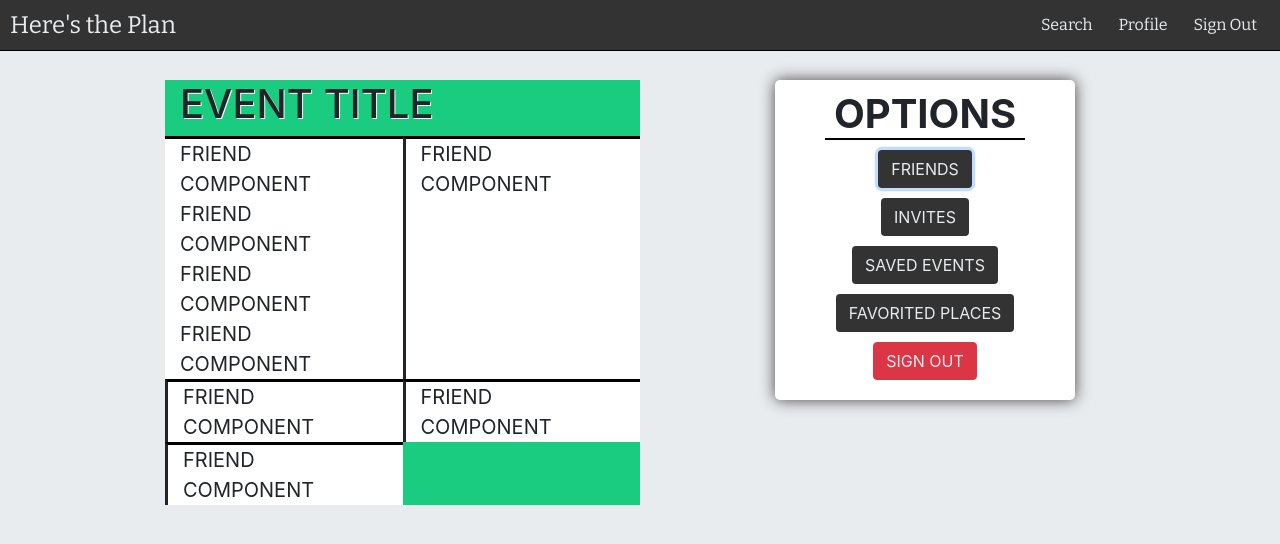
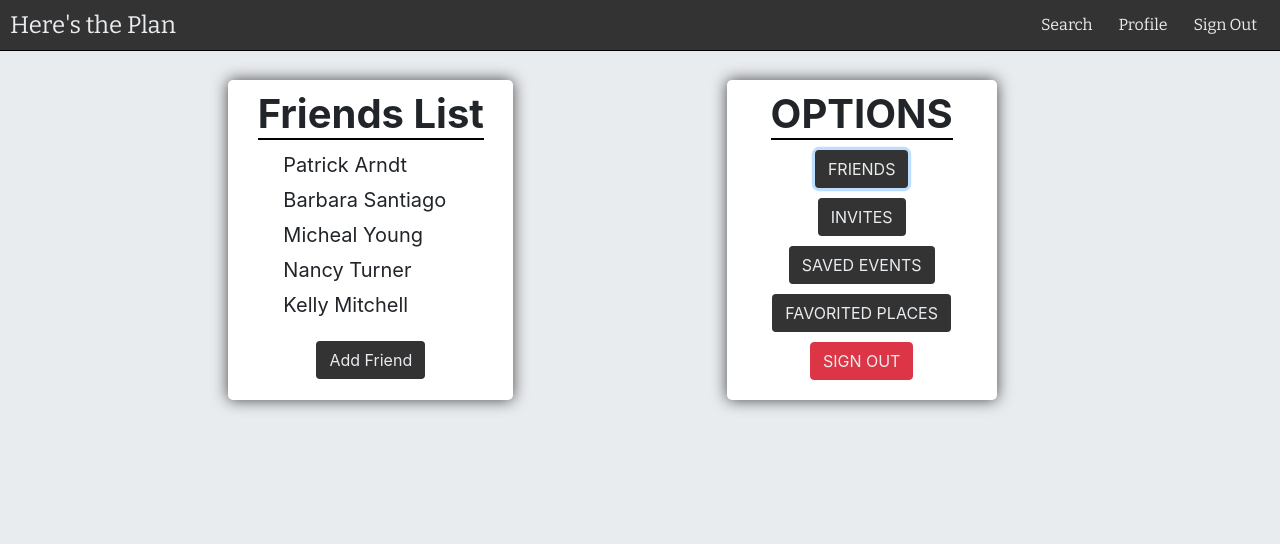
Before and after one commit to dylantrimble/herestheplan, a React (Create React App) app in the folder client/: page /profile in a window 1280 px wide. Both pictures are taken after a click on the button "FRIENDS". Shown: the top 544 px of the page. Built offline with nearby package versions, Linux system fonts and the light colour scheme.

Commit message:
Added style to friend component, added color to search page

```diff
--- /dev/null
+++ b/client/src/components/FriendComponent/_friendComponent.scss
@@ -0,0 +1,20 @@
+.friendComponent {
+    width: 300px;
+  background: white;
+  box-shadow: 0 0 15px $dark-primary-color;
+  border-radius: 5px;
+  text-align: center;
+  padding-bottom: 10px;
+  ul {
+    padding: 0;
+    .friend {
+      list-style-type: none;
+      text-align: left;
+      padding: 0 0 5px 40px;
+      font-size: 20px;
+    }
+  }
+  button {
+    color: $secondary-color;
+  }
+}
--- a/client/src/components/FriendComponent/friendComponent.js
+++ b/client/src/components/FriendComponent/friendComponent.js
@@ -2,15 +2,19 @@ import React from "react";
 
 function FriendComponent() {
   return (
-    <div className="col-md-5 left">
-      <h1>EVENT TITLE</h1>
-      <div className="row">
-        <div className="col-md-6 left2">FRIEND COMPONENT FRIEND COMPONENT FRIEND COMPONENT FRIEND COMPONENT</div>
-        <div className="col-md-6 right2">FRIEND COMPONENT</div>
-        <div className="col-md-6 right2">FRIEND COMPONENT</div>
-        <div className="col-md-6 right2">FRIEND COMPONENT</div>
-        <div className="col-md-6 right2">FRIEND COMPONENT</div>
-
+    <div className="col-md-3 friendComponent">
+      <h4 className="componentHeader">Friends List</h4>
+      <div>
+        <div>
+          <ul>
+            <li className="friend">Patrick Arndt</li>
+            <li className="friend">Barbara Santiago</li>
+            <li className="friend">Micheal Young</li>
+            <li className="friend">Nancy Turner</li>
+            <li className="friend">Kelly Mitchell</li>
+          </ul>
+        </div>
+        <button className="btn submitBtn">Add Friend</button>
       </div>
     </div>
   );
--- a/client/src/components/ProfileOptions/_profileOptions.scss
+++ b/client/src/components/ProfileOptions/_profileOptions.scss
@@ -3,26 +3,26 @@
 }
 
 .optionsMenu {
-  width: 300px;
+  width: 270px;
   margin: 0 auto;
   background: white;
   box-shadow: 0 0 15px $dark-primary-color;
   border-radius: 5px;
   text-align: center;
   padding-bottom: 10px;
-  h4 {
-    position: relative;
-    display: inline-block;
-    font-size: 40px;
-    font-weight: 700;
-    margin: 10px 0;
-    width: 200px;
-    border-bottom: solid black 2px;
+  button {
+    color: $secondary-color;
+    margin-bottom: 10px;
   }
-  button {
-      color: $secondary-color;
-      margin-bottom: 10px;
-  }
+}
+
+.componentHeader {
+  position: relative;
+  display: inline-block;
+  font-size: 40px;
+  font-weight: 700;
+  margin: 10px 0;
+  border-bottom: solid black 2px;
 }
 
 @media only screen and (max-width: 850px) {
--- a/client/src/components/ProfileOptions/profileOptions.js
+++ b/client/src/components/ProfileOptions/profileOptions.js
@@ -13,7 +13,7 @@ function ProfileOptions(props) {
         </ul>
       </div>
       <div className="optionsMenu">
-        <h4>OPTIONS</h4>
+        <h4 className="componentHeader">OPTIONS</h4>
         <div className="row">
           <div className="col-md-12">
             <button
--- a/client/src/css/main.css
+++ b/client/src/css/main.css
@@ -339,8 +339,8 @@
 .card-container .card {
   width: 400px;
   margin-bottom: 20px;
-  -webkit-box-shadow: 0 0 15px #444;
-          box-shadow: 0 0 15px #444;
+  -webkit-box-shadow: 0 0 10px #555;
+          box-shadow: 0 0 10px #555;
   border: none;
   border-radius: 5px;
 }
@@ -379,7 +379,14 @@
 .card-container .card .card-buttons button {
   width: 120px;
   margin: 10px;
-  color: #e9ecef;
+  background-color: white;
+  -webkit-box-shadow: 0 0 5px #007bff;
+          box-shadow: 0 0 5px #007bff;
+}
+
+.card-container .card .card-buttons button:hover {
+  color: white;
+  background-color: #007bff;
 }
 
 .loginCard {
@@ -534,7 +541,7 @@
 }
 
 .optionsMenu {
-  width: 300px;
+  width: 270px;
   margin: 0 auto;
   background: white;
   -webkit-box-shadow: 0 0 15px #444;
@@ -544,19 +551,18 @@
   padding-bottom: 10px;
 }
 
-.optionsMenu h4 {
+.optionsMenu button {
+  color: #e9ecef;
+  margin-bottom: 10px;
+}
+
+.componentHeader {
   position: relative;
   display: inline-block;
   font-size: 40px;
   font-weight: 700;
   margin: 10px 0;
-  width: 200px;
   border-bottom: solid black 2px;
-}
-
-.optionsMenu button {
-  color: #e9ecef;
-  margin-bottom: 10px;
 }
 
 @media only screen and (max-width: 850px) {
@@ -568,6 +574,31 @@
   .optionsMenu {
     display: none;
   }
+}
+
+.friendComponent {
+  width: 300px;
+  background: white;
+  -webkit-box-shadow: 0 0 15px #444;
+          box-shadow: 0 0 15px #444;
+  border-radius: 5px;
+  text-align: center;
+  padding-bottom: 10px;
+}
+
+.friendComponent ul {
+  padding: 0;
+}
+
+.friendComponent ul .friend {
+  list-style-type: none;
+  text-align: left;
+  padding: 0 0 5px 40px;
+  font-size: 20px;
+}
+
+.friendComponent button {
+  color: #e9ecef;
 }
 
 .left {
@@ -600,12 +631,16 @@ body {
 }
 
 .dropdown-toggle {
-  background-color: #333;
+  background-color: white;
+  color: black;
+  border: none;
+  -webkit-box-shadow: 0 0 5px #007bff;
+          box-shadow: 0 0 5px #007bff;
   width: 200px;
 }
 
 .dropdown-toggle:hover {
-  background-color: #444;
+  background-color: #007bff;
 }
 
 .searchDropdown {
```
Also changed, not shown: client/src/components/Card/_card.scss (+8 -2 lines), client/src/css/main.scss (+6 -2 lines), 1 other file (tests, documents, lock files or other folders).
